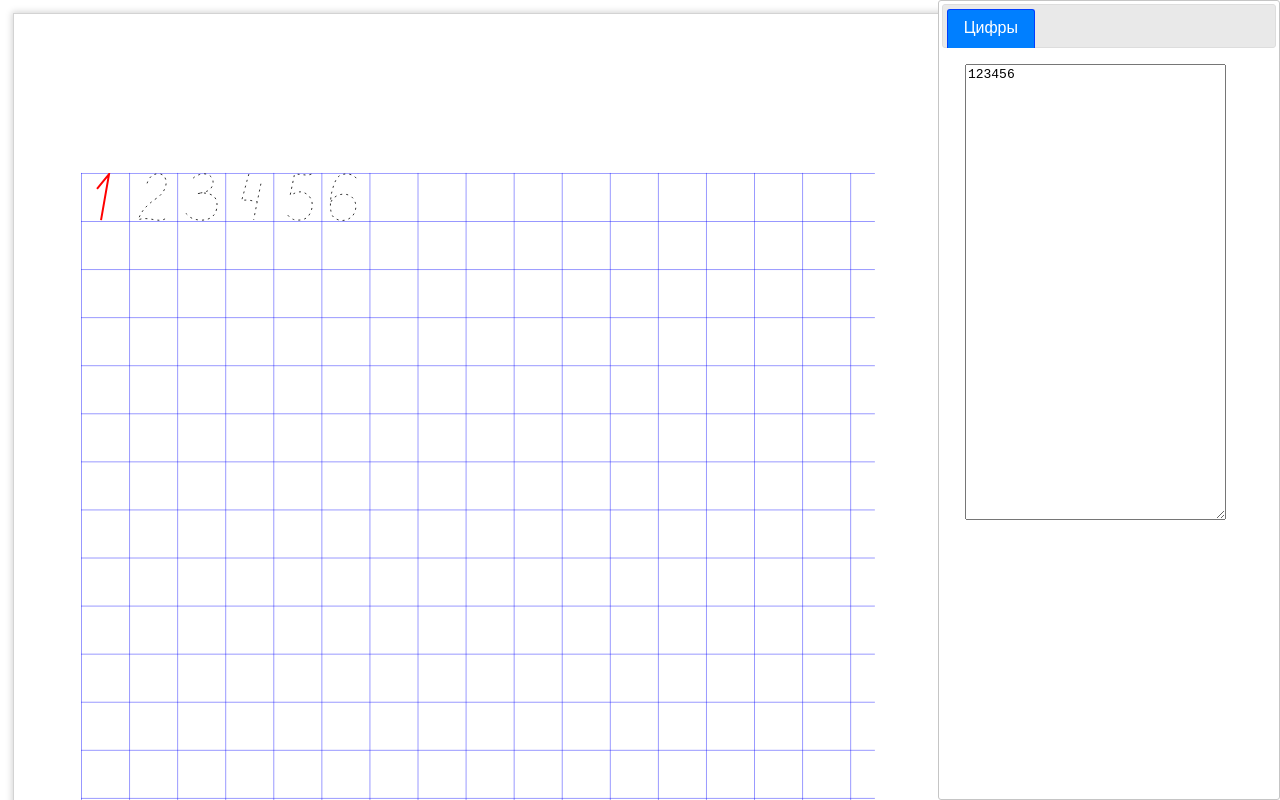
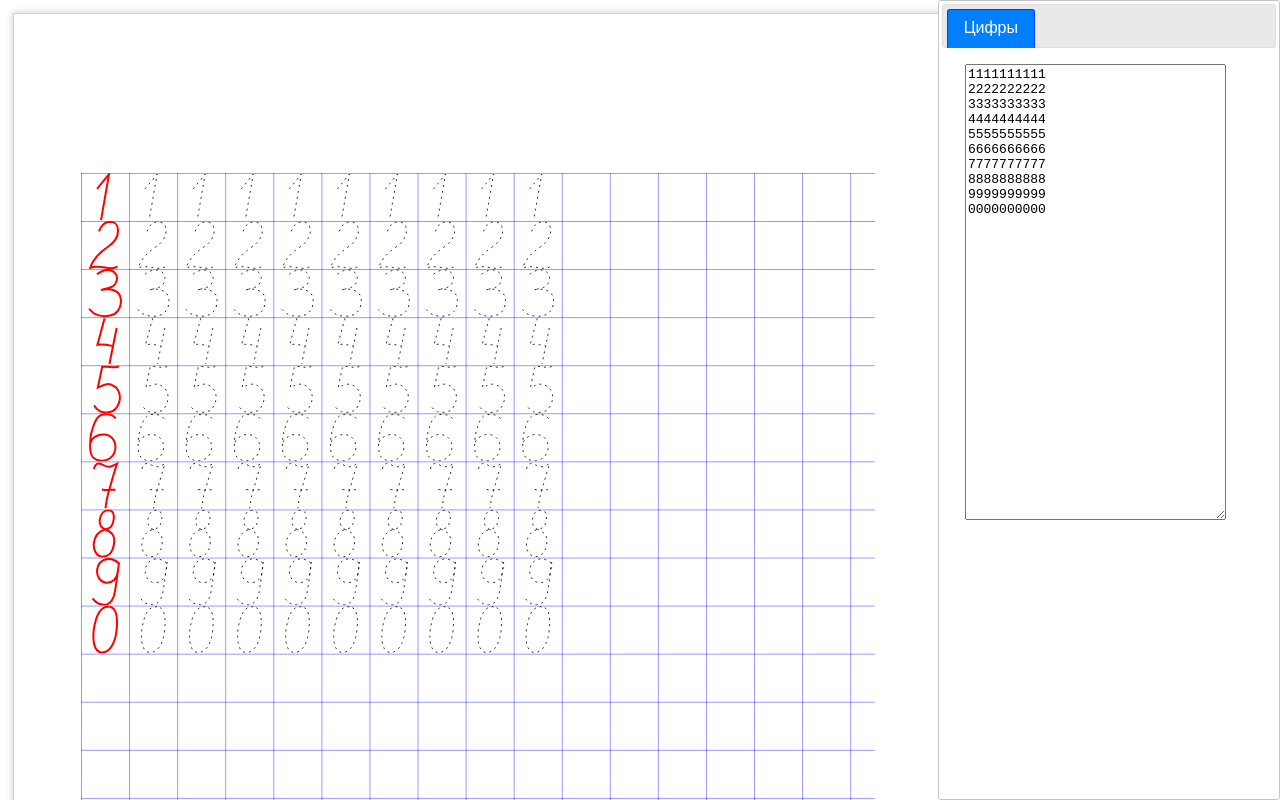
Before and after one commit to yplaksyuk/wbe, a plain HTML site: page index.html in a window 1280 px wide. Drawn offline with nearby package versions, Linux system fonts and the light colour scheme.

Commit message:
Updated custom patterm.

```diff
--- a/index.html
+++ b/index.html
@@ -35,7 +35,7 @@
 		</ul>
 
 		<div id="panel-digits">
-			<textarea id="source" cols="30" rows="30" style="font-family: monospace;">123456</textarea>
+			<textarea id="source" cols="30" rows="30" style="font-family: monospace;"></textarea>
 		</div>
 	</div>
 </html>
--- a/main.js
+++ b/main.js
@@ -39,5 +39,7 @@ $(function() {
 		setTimeout(update, 0);
 	});
 
-	$('#source').trigger('change');
+	$('#source')
+		.val('1111111111\n2222222222\n3333333333\n4444444444\n5555555555\n6666666666\n7777777777\n8888888888\n9999999999\n0000000000')
+		.trigger('change');
 });
```
